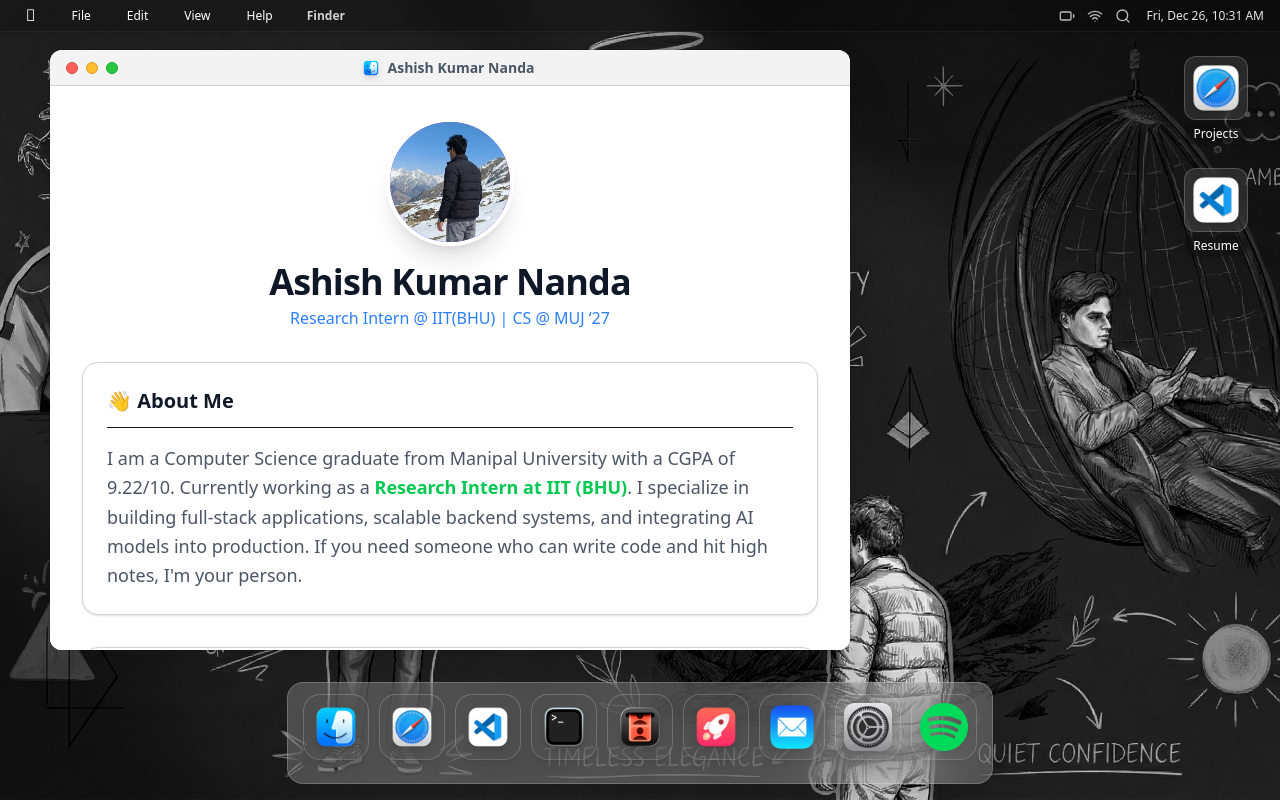
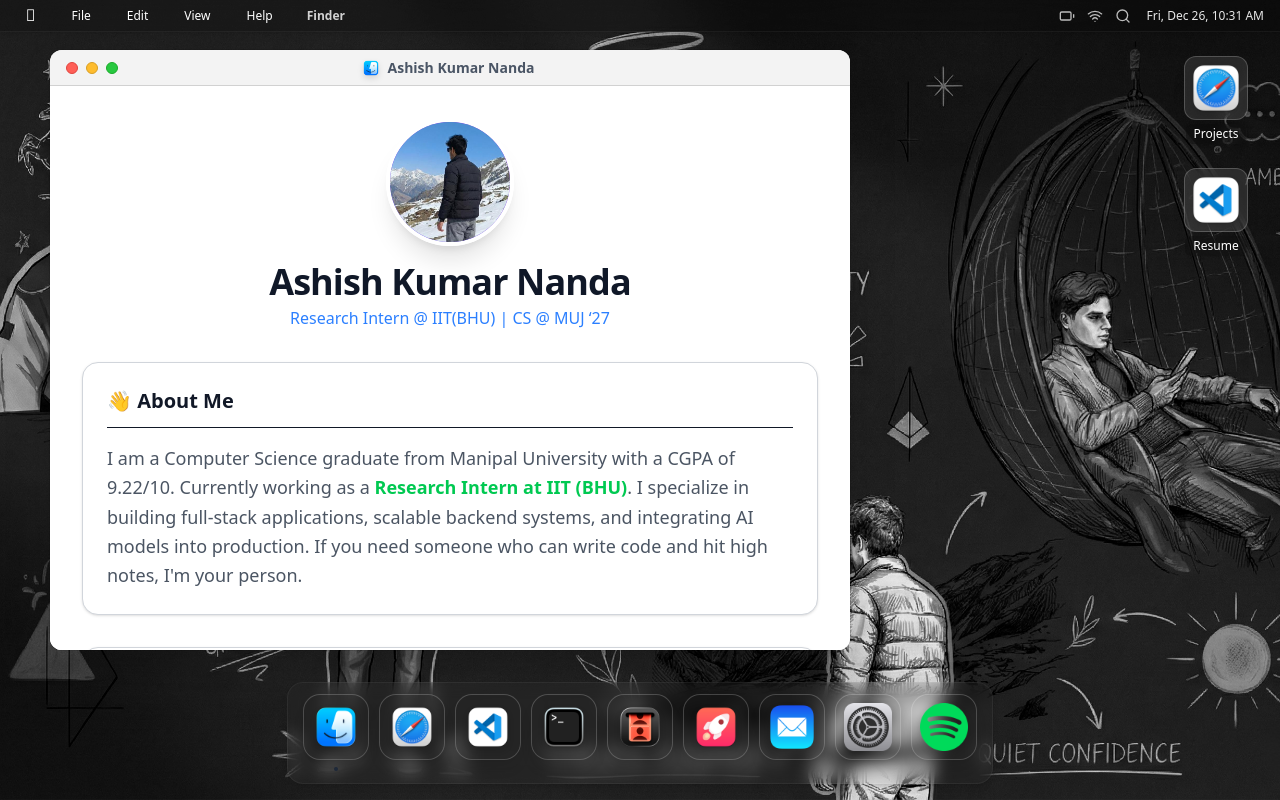
Before and after one commit to ashishnanda19/portfolio.ashish-nanda, a React (Vite) app: page / in a window 1280 px wide. Built offline with nearby package versions, Linux system fonts and the light colour scheme.

Commit message:
added transparency to the dock

```diff
--- a/src/App.tsx
+++ b/src/App.tsx
@@ -1757,7 +1757,7 @@ const App = () => {
 
       {/* Dock */}
       <div className="fixed bottom-4 left-0 w-full flex justify-center z-[10000]">
-        <div className="flex items-end space-x-3 px-4 pb-3 pt-3 bg-white/20 backdrop-blur-2xl rounded-2xl border border-white/20 shadow-2xl transition-all duration-300">
+        <div className="flex items-end space-x-3 px-4 pb-3 pt-3 bg-white/2 backdrop-blur-sm rounded-2xl border border-white/5 shadow-md transition-all duration-300">
           {appIcons.map((app) => {
             // const isOpen = windows.some(w => w.id === app.id && !w.isMinimized);
             const isRunning = windows.some(w => w.id === app.id);
```
